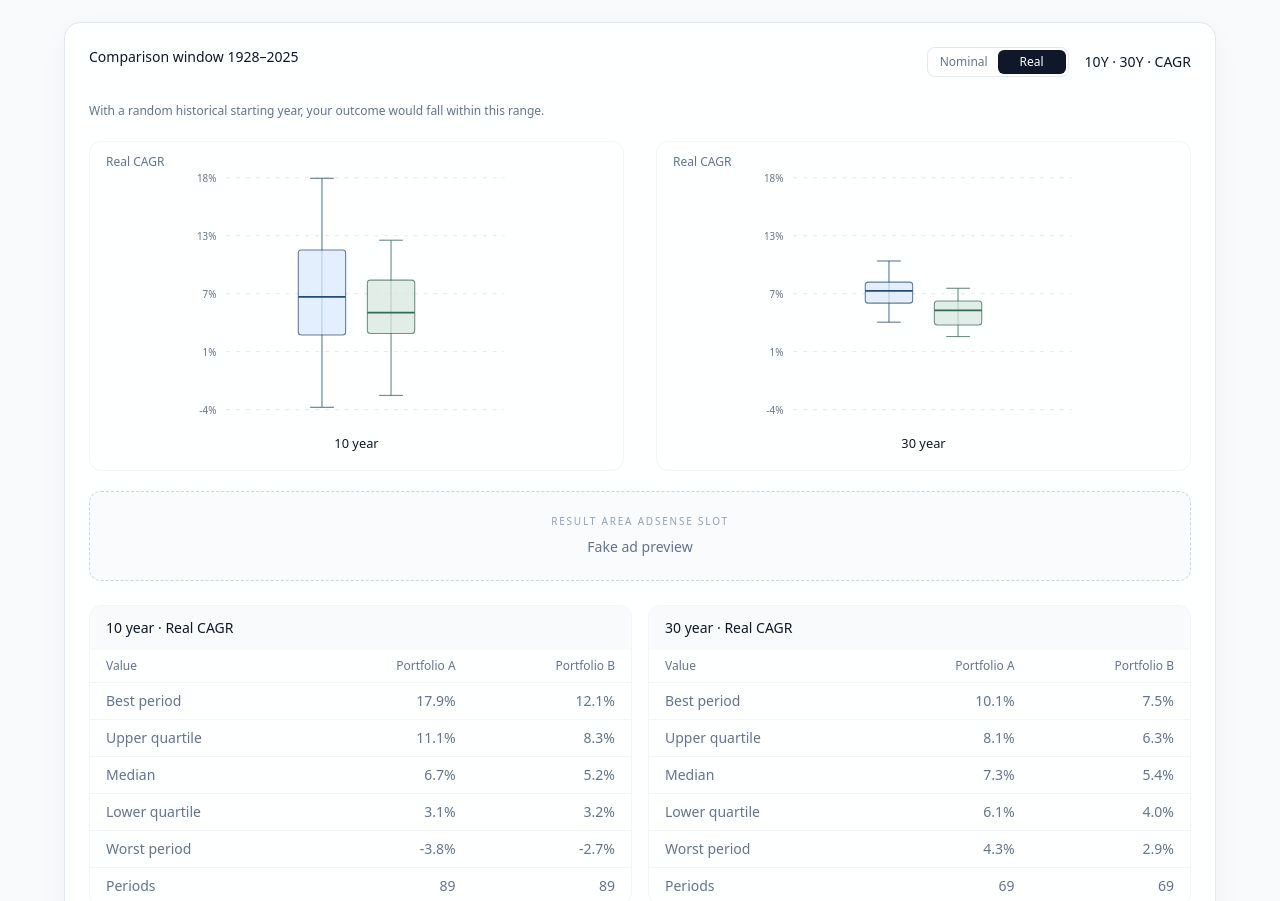
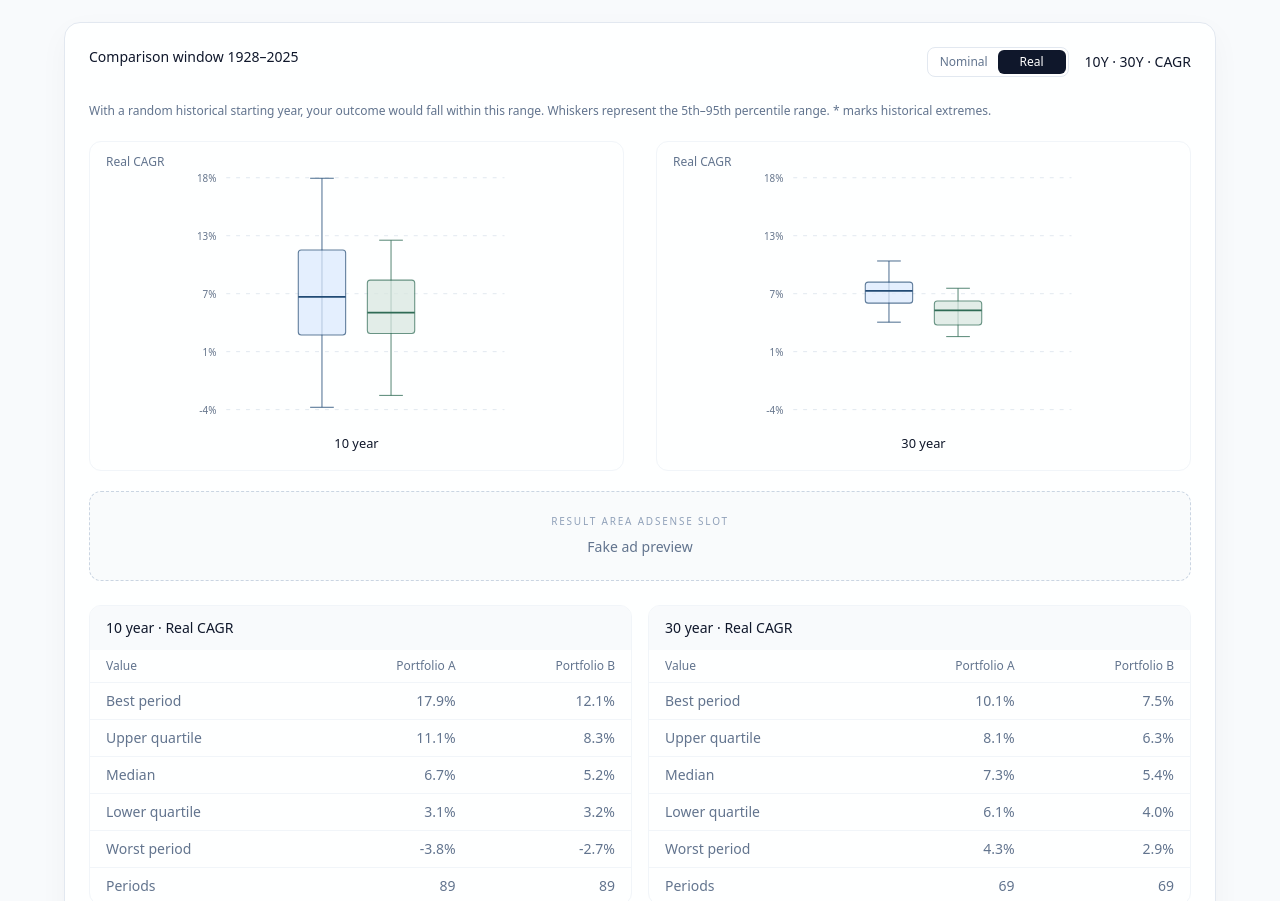
Before and after one commit to horizonworks-lab/portfolio-lab, a React (Vite) app: page / in a window 1280 px wide. Shown: the part 907-1808 px from the top of the page. Built offline with nearby package versions, Linux system fonts and the light colour scheme.

Commit message:
Update App.jsx

```diff
--- a/src/App.jsx
+++ b/src/App.jsx
@@ -206,6 +206,7 @@ function Chart({ a, b, h1, h2, mode, draftMode, setDraftMode, chartAdKey }) {
 
       <p className="text-xs text-slate-500 mb-5 leading-relaxed">
         With a random historical starting year, your outcome would fall within this range.
+        Whiskers represent the 5th–95th percentile range. * marks historical extremes.
       </p>
 
       <div className="grid grid-cols-1 md:grid-cols-2 gap-5 md:gap-8">
```
